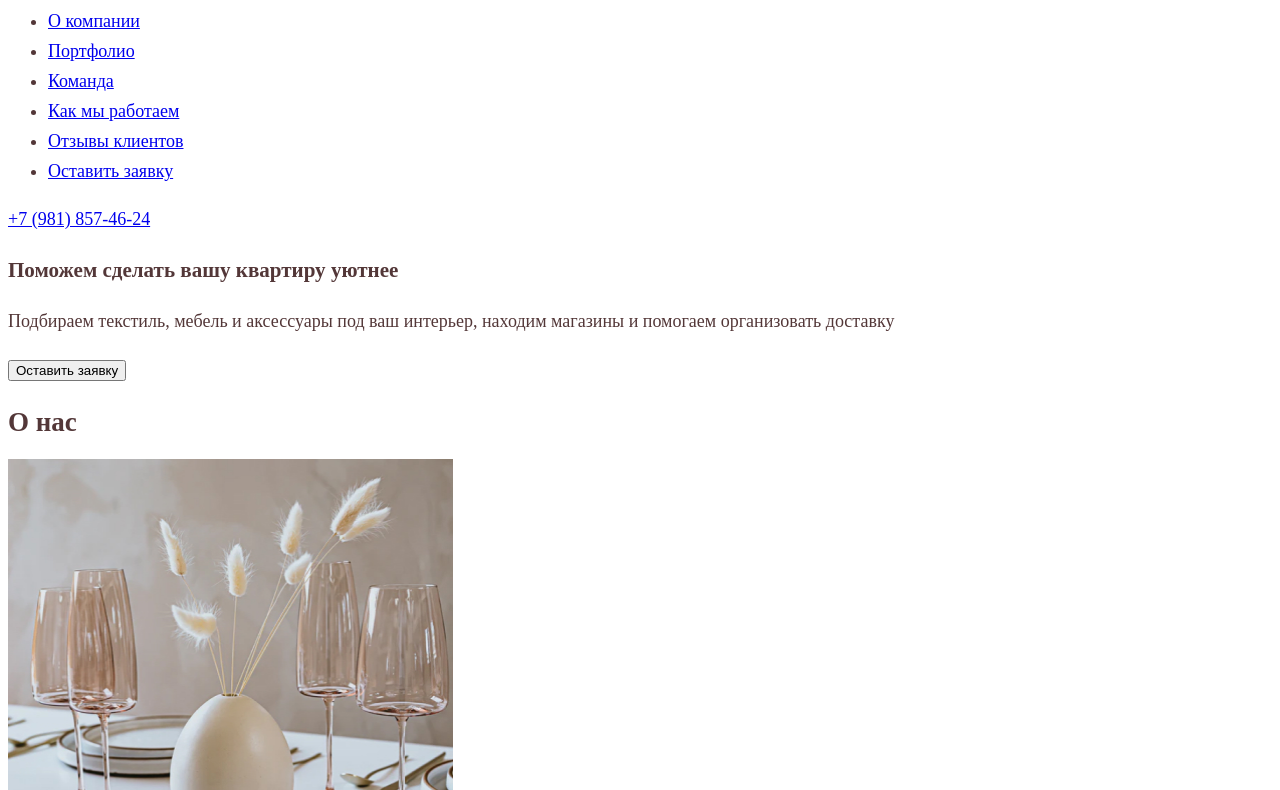
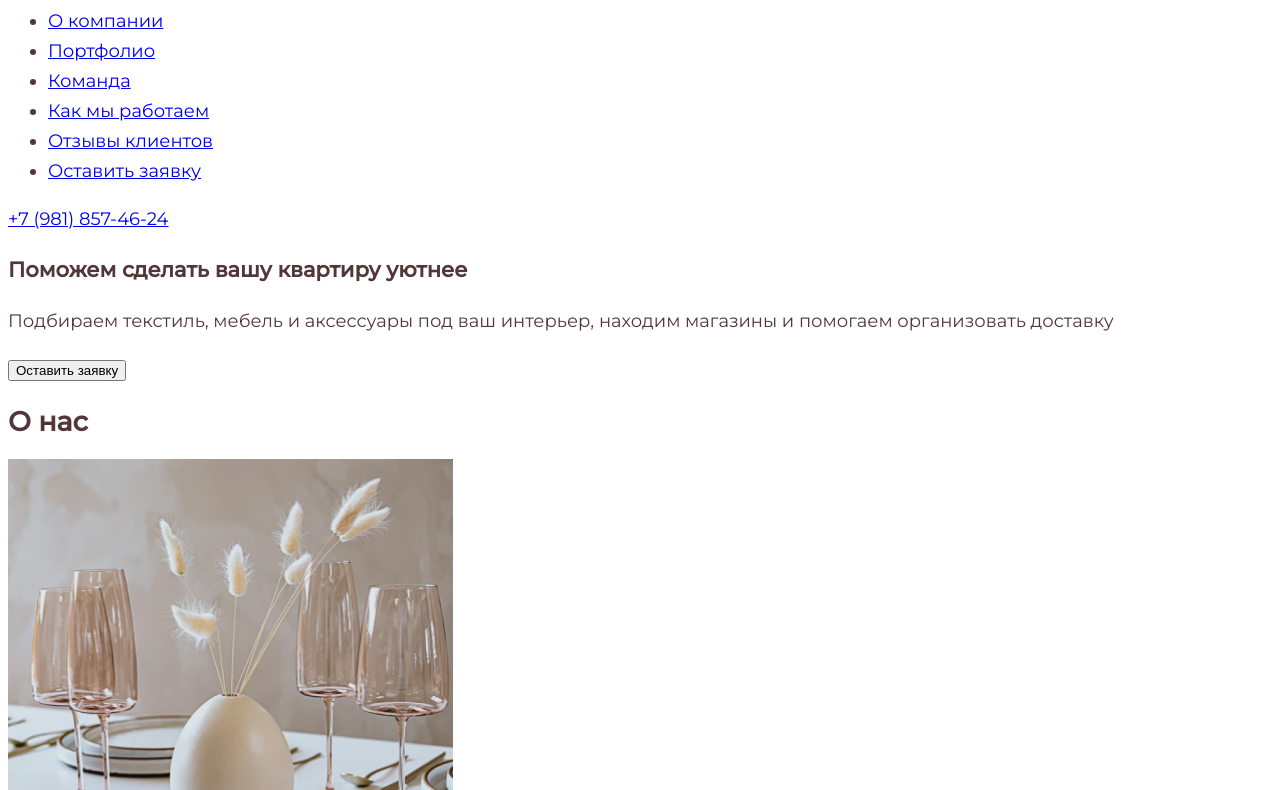
Before and after one commit to ALEVOLDON/Marathon-Finish-5.0, a website: page index.html in a window 1280 px wide. Shown: the part 54-844 px from the top of the page. Drawn offline with Linux system fonts and the light colour scheme.

Commit message:
connected fonts

```diff
--- a/index.html
+++ b/index.html
@@ -8,14 +8,14 @@
       name="description"
       content="Let us help you make your home more comfortable."
     />
-    <!-- <link rel="preconnect" href="https://fonts.googleapis.com" /> -->
-    <!-- <link rel="preconnect" href="https://fonts.gstatic.com" crossorigin /> -->
-    <!-- <link
+    <link rel="preconnect" href="https://fonts.googleapis.com" />
+    <link rel="preconnect" href="https://fonts.gstatic.com" crossorigin />
+    <link
       href="https://fonts.googleapis.com/css2?family=Montserrat:wght@400;500&display=swap"
       rel="stylesheet"
-    /> -->
+    />
     <link rel="stylesheet" href="app/css/style.css">
-    <link rel="stylesheet" href="app/css/fonts.css">
+    <!-- <link rel="stylesheet" href="app/css/fonts.css"> -->
 
     <!--  -->
     <meta property="og:title" content="Scandi">
```
